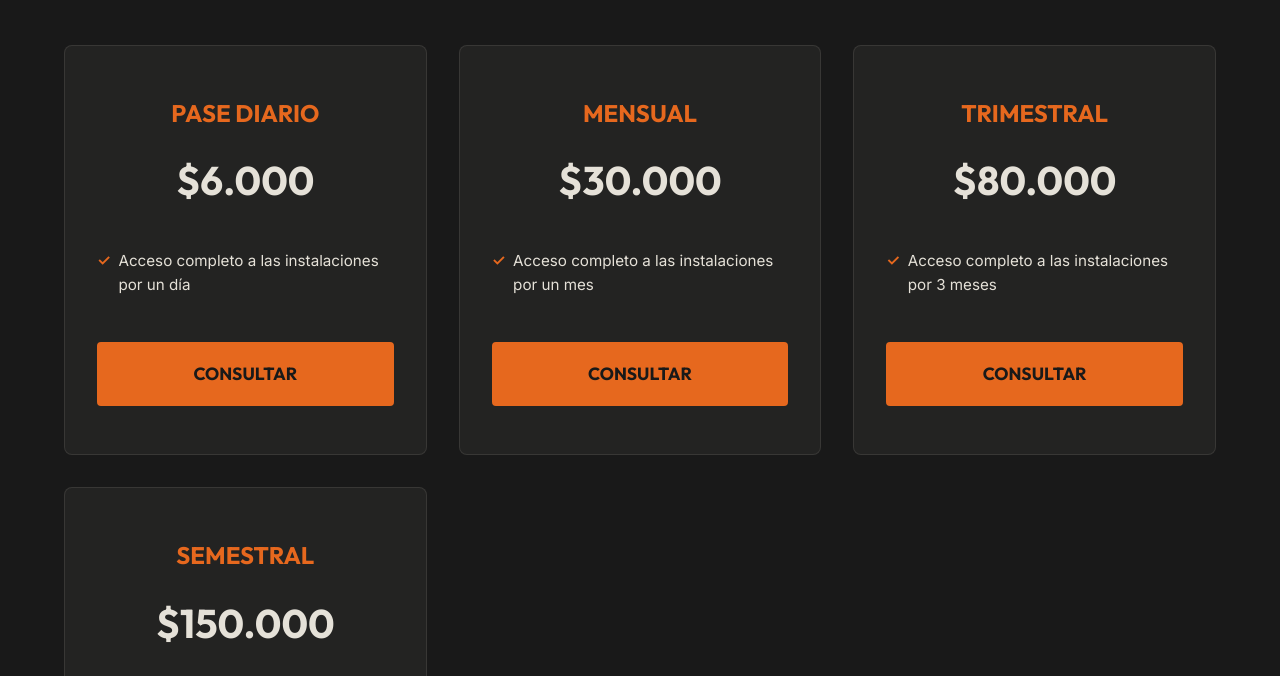
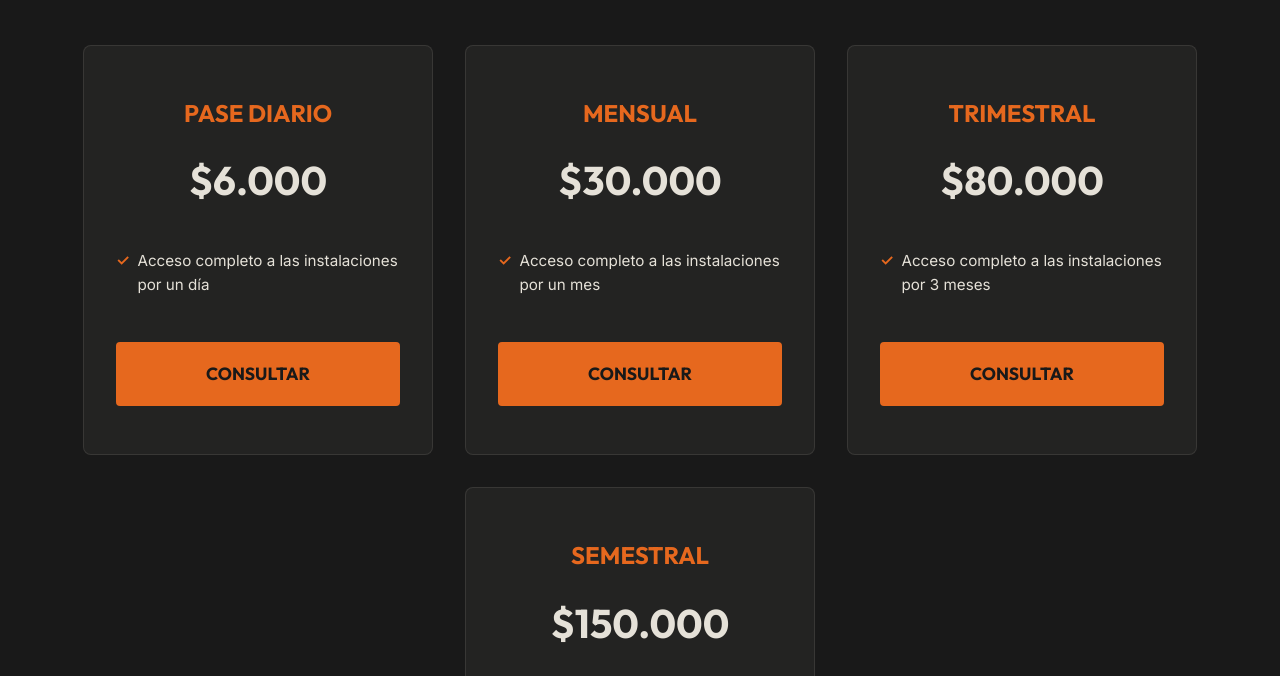
Before and after one commit to behenriquezn/Gympage, a plain HTML site: page planes.html in a window 1280 px wide. Shown: the part 680-1356 px from the top of the page. Drawn offline with Linux system fonts and the light colour scheme.

Commit message:
Center planes using flexbox

```diff
--- a/planes.html
+++ b/planes.html
@@ -32,14 +32,17 @@
         }
 
         .pricing-grid {
-            display: grid;
-            grid-template-columns: repeat(auto-fit, minmax(280px, 1fr));
+            display: flex;
+            flex-wrap: wrap;
+            justify-content: center;
             gap: 2rem;
             max-width: 1200px;
             margin: 0 auto;
         }
 
         .pricing-card {
+            flex: 1 1 280px;
+            max-width: 350px;
             background: var(--card-bg);
             border: 1px solid var(--glass-border);
             padding: 3rem 2rem;
```
